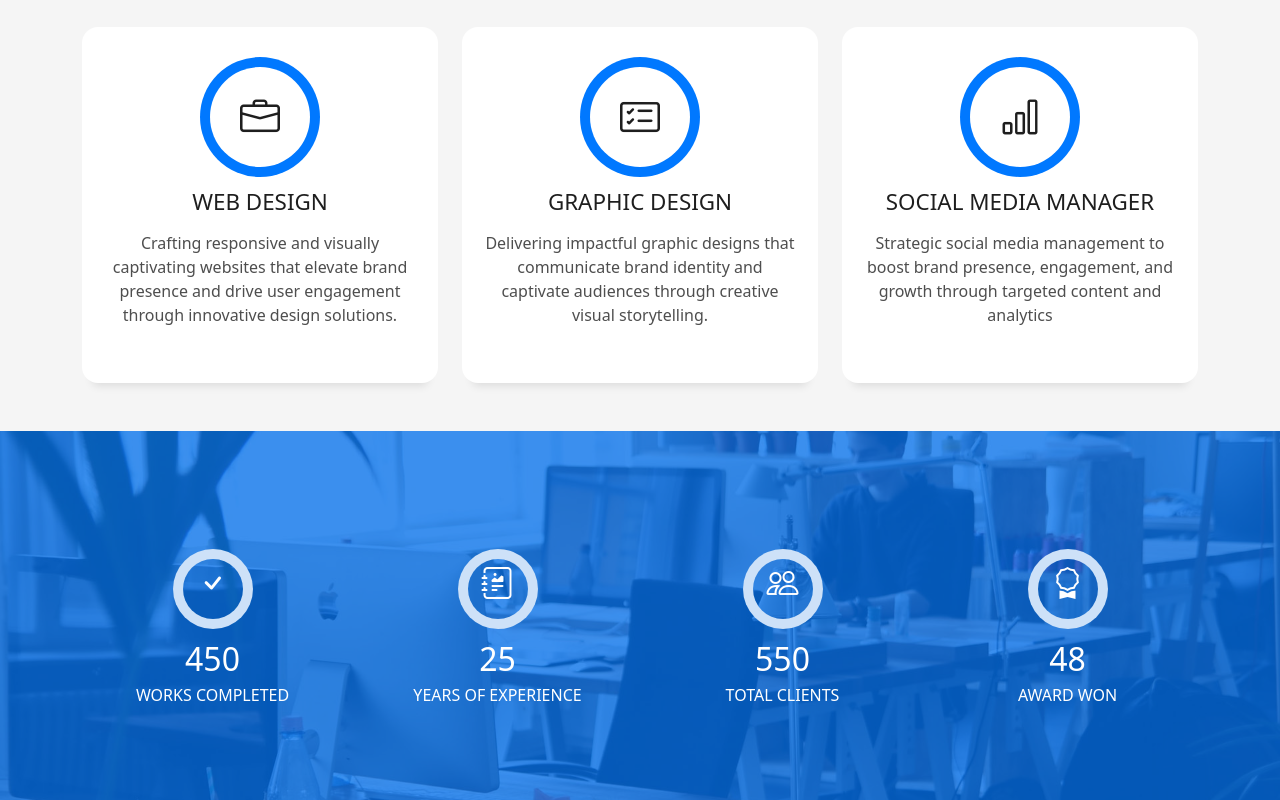
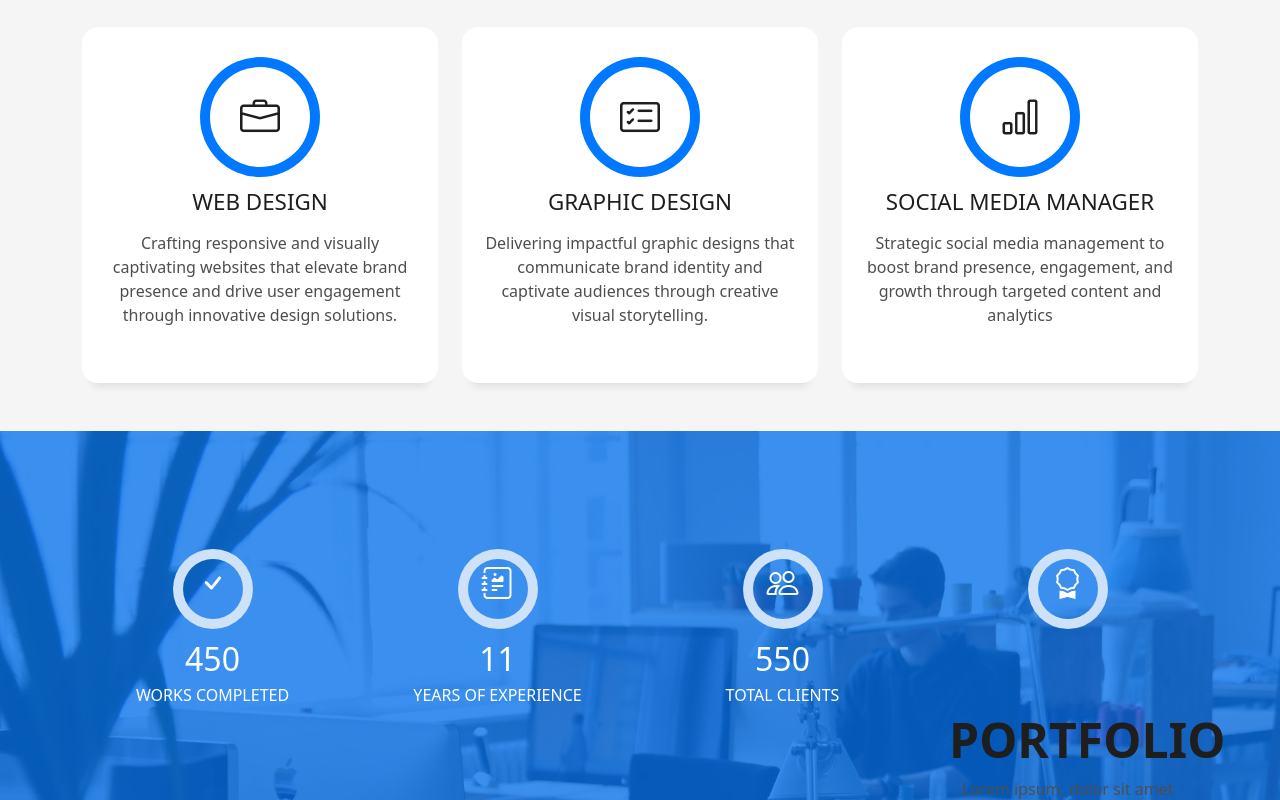
Before and after one commit to JackRey18/ReyJWebsite, a plain HTML site: page index.html in a window 1280 px wide. Shown: the part 2000-2800 px from the top of the page. Drawn offline with Linux system fonts and the light colour scheme.

Commit message:
Update index.html

```diff
--- a/index.html
+++ b/index.html
@@ -214,7 +214,7 @@ With a proven track record of delivering exceptional results and a commitment to
                 <span class="ico-circle"><i class="bi bi-journal-richtext"></i></span>
               </div>
               <div class="counter-num">
-                <p data-purecounter-start="0" data-purecounter-end="25" data-purecounter-duration="1" class="counter purecounter"></p>
+                <p data-purecounter-start="0" data-purecounter-end="11" data-purecounter-duration="1" class="counter purecounter"></p>
                 <span class="counter-text">YEARS OF EXPERIENCE</span>
               </div>
             </div>
@@ -235,15 +235,7 @@ With a proven track record of delivering exceptional results and a commitment to
               <div class="counter-ico">
                 <span class="ico-circle"><i class="bi bi-award"></i></span>
               </div>
-              <div class="counter-num">
-                <p data-purecounter-start="0" data-purecounter-end="48" data-purecounter-duration="1" class="counter purecounter"></p>
-                <span class="counter-text">AWARD WON</span>
-              </div>
-            </div>
-          </div>
-        </div>
-      </div>
-    </div><!-- End Counter Section -->
+              </div><!-- End Counter Section -->
 
     <!-- ======= Portfolio Section ======= -->
     <section id="work" class="portfolio-mf sect-pt4 route">
```
